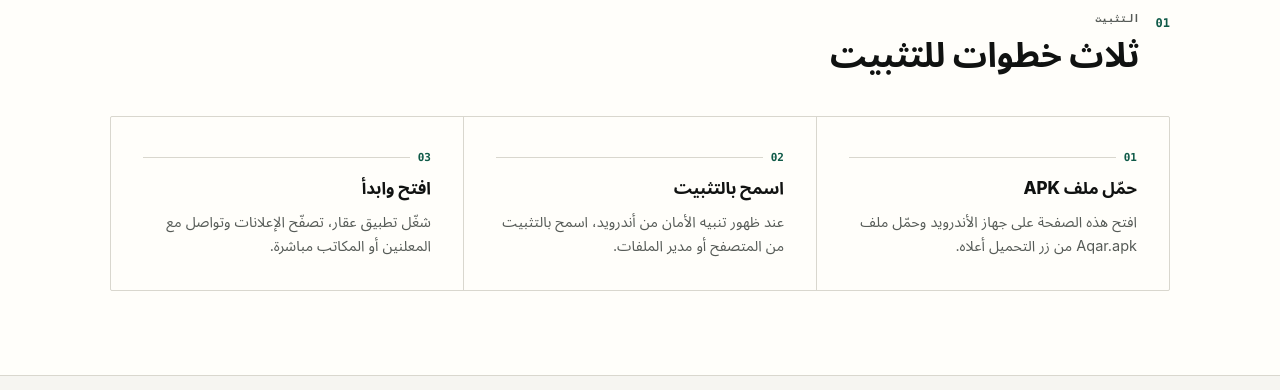
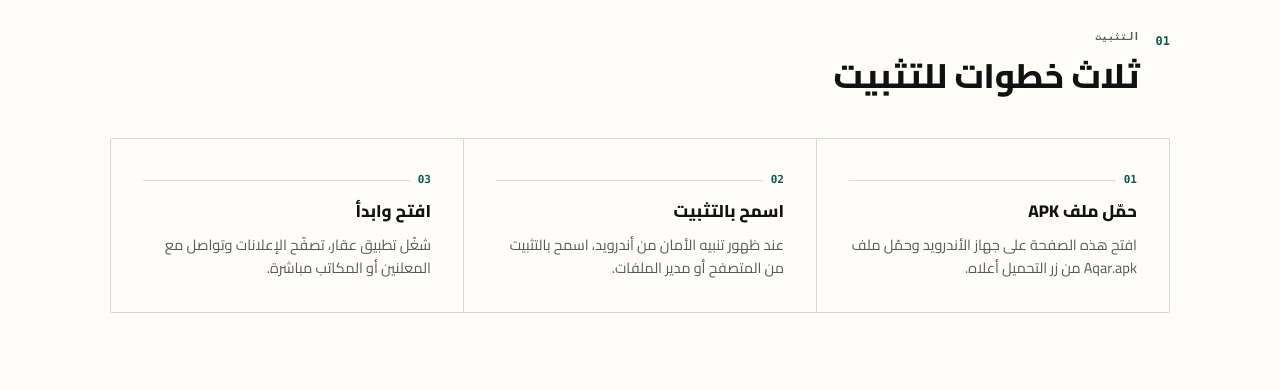
Before and after one commit to Aqar-Property/Landing-page, a plain HTML site: page index.html in a window 1280 px wide. Shown: the part 710-1100 px from the top of the page. Drawn offline with Linux system fonts and the light colour scheme.

Commit message:
Cairo font

```diff
--- a/index.html
+++ b/index.html
@@ -12,6 +12,7 @@
 
 <link rel="canonical" href="https://aqar-property.github.io/">
 <link rel="apple-touch-icon" href="Materials/App_Icon.png">
+<link rel="preload" href="fonts/Cairo-arabic.woff2" as="font" type="font/woff2" crossorigin>
 
 <!-- Open Graph / WhatsApp / Telegram -->
 <meta property="og:type" content="website">
@@ -54,6 +55,23 @@
 </script>
 
 <style>
+  @font-face {
+    font-family: "Cairo";
+    font-style: normal;
+    font-weight: 200 1000;
+    font-display: swap;
+    src: url("fonts/Cairo-arabic.woff2") format("woff2");
+    unicode-range: U+0600-06FF, U+0750-077F, U+0870-0891, U+0897-08E1, U+08E3-08FF, U+200C-200E, U+2010-2011, U+204F, U+2E41, U+FB50-FDFF, U+FE70-FE74, U+FE76-FEFC;
+  }
+  @font-face {
+    font-family: "Cairo";
+    font-style: normal;
+    font-weight: 200 1000;
+    font-display: swap;
+    src: url("fonts/Cairo-latin.woff2") format("woff2");
+    unicode-range: U+0000-00FF, U+0131, U+0152-0153, U+02BB-02BC, U+02C6, U+02DA, U+02DC, U+0304, U+0308, U+0329, U+2000-206F, U+20AC, U+2122, U+2191, U+2193, U+2212, U+2215, U+FEFF, U+FFFD;
+  }
+
   :root {
     --bg: #f6f5f1;
     --surface: #fffefa;
@@ -68,7 +86,7 @@
     --gutter: clamp(18px, 4vw, 40px);
     --radius: 2px;
     --header-h: 70px;
-    --font-body: "Inter", "Segoe UI", system-ui, -apple-system, "Helvetica Neue", Arial, "Noto Sans Arabic", "Noto Kufi Arabic", sans-serif;
+    --font-body: "Cairo", "Segoe UI", system-ui, -apple-system, "Helvetica Neue", Arial, "Noto Sans Arabic", sans-serif;
     --font-mono: ui-monospace, SFMono-Regular, "SF Mono", Menlo, Consolas, "Liberation Mono", monospace;
   }
 
@@ -308,7 +326,7 @@
     margin: 0;
     font-size: clamp(32px, 6vw, 58px);
     font-weight: 800;
-    line-height: 1.1;
+    line-height: 1.26;
     letter-spacing: 0;
     max-width: 17ch;
   }
@@ -517,7 +535,7 @@
     margin: 0;
     font-size: clamp(23px, 3.2vw, 34px);
     font-weight: 800;
-    line-height: 1.2;
+    line-height: 1.32;
   }
   html[dir="ltr"] h2 { letter-spacing: -.02em; }
 
```
Also changed, not shown: fonts/Cairo-arabic.woff2 (added), fonts/Cairo-latin.woff2 (added).
